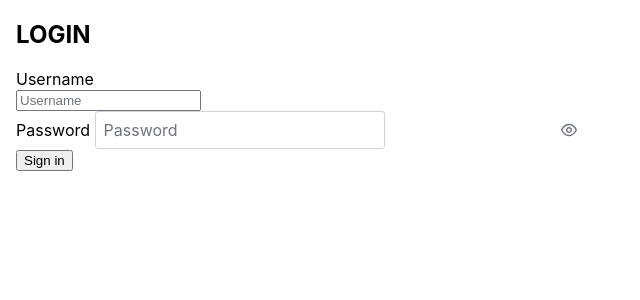
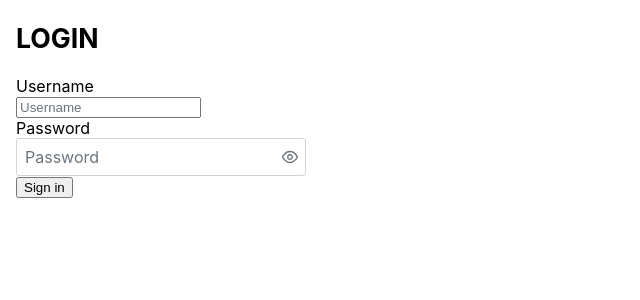
Before and after one commit to radjaiqbal99/TPclient, a Vue app: page / in a window 1280 px wide. Shown: the top 300 px of the page, without its empty margins (0-640 px from the left). Built offline with nearby package versions, Linux system fonts and the light colour scheme; what vue-sweetalert2, vue3-apexcharts would draw is missing.

Commit message:
Deploy Update

```diff
--- a/src/views/management-account/signIn.vue
+++ b/src/views/management-account/signIn.vue
@@ -1,14 +1,15 @@
 <template>
-  <body class="antialiased border-top-wide  d-flex flex-column">
+  <body class="antialiased border-top-wide  d-flex flex-column bg-azure ">
     <div class="page page-center ">
-      <div class="container-tight py-4 " >
+      <div class="container-tight" >
         <form
-          class="card card-md "
+          class="card card-md rounded-3 p-3"
+
           @submit.prevent="postLoginData()"
           autocomplete="off"
         >
           <div class="card-body">
-            <h2 class="card-title text-center mb-4">LOGIN</h2>
+            <h2 class="card-title text-center mb-3" style="font-size:20pt">LOGIN</h2>
             <div
               v-if="validation.message"
               class="alert alert-important alert-danger alert-dismissible"
@@ -27,9 +28,8 @@
                 aria-label="close"
               ></a>
             </div>
-            <div class="mb-3">
               <label class="form-label"> Username </label>
-              <div class="input-group input-group-flat">
+              <div class="input-group input-group-flat mb-3">
                 <input
                   v-model="loginData.username"
                   type="text"
@@ -45,18 +45,19 @@
               >
                 {{ validation.username[0] }}
               </div>
-            </div>
-            <div class="mb-2 ">
+
               <label class="form-label"> Password </label>
               <!-- <div class="input-group input-group-flat"> -->
+              <div class="input-group input-group-flat">
               <Password
+              class="input-group input-group-flat"
                 v-model="loginData.password"
                 placeholder="Password"
-                style=""
                 toggleMask
                 :feedback="false"
 
               ></Password>
+              </div>
                 <!-- <input
                   v-model="loginData.password"
                   type="password"
@@ -71,7 +72,6 @@
               >
                 {{ validation.password[0] }}
               </div>
-            </div>
             <div class="form-footer mb-2">
               <button type="submit" class="btn btn-primary w-100">
                 Sign in
@@ -137,9 +137,3 @@ export default {
   },
 };
 </script>
-<style  scoped>
-::v-deep(.p-password input) {
-    width: 100%;
-    margin-right: 200px;
-}
-</style>
```
